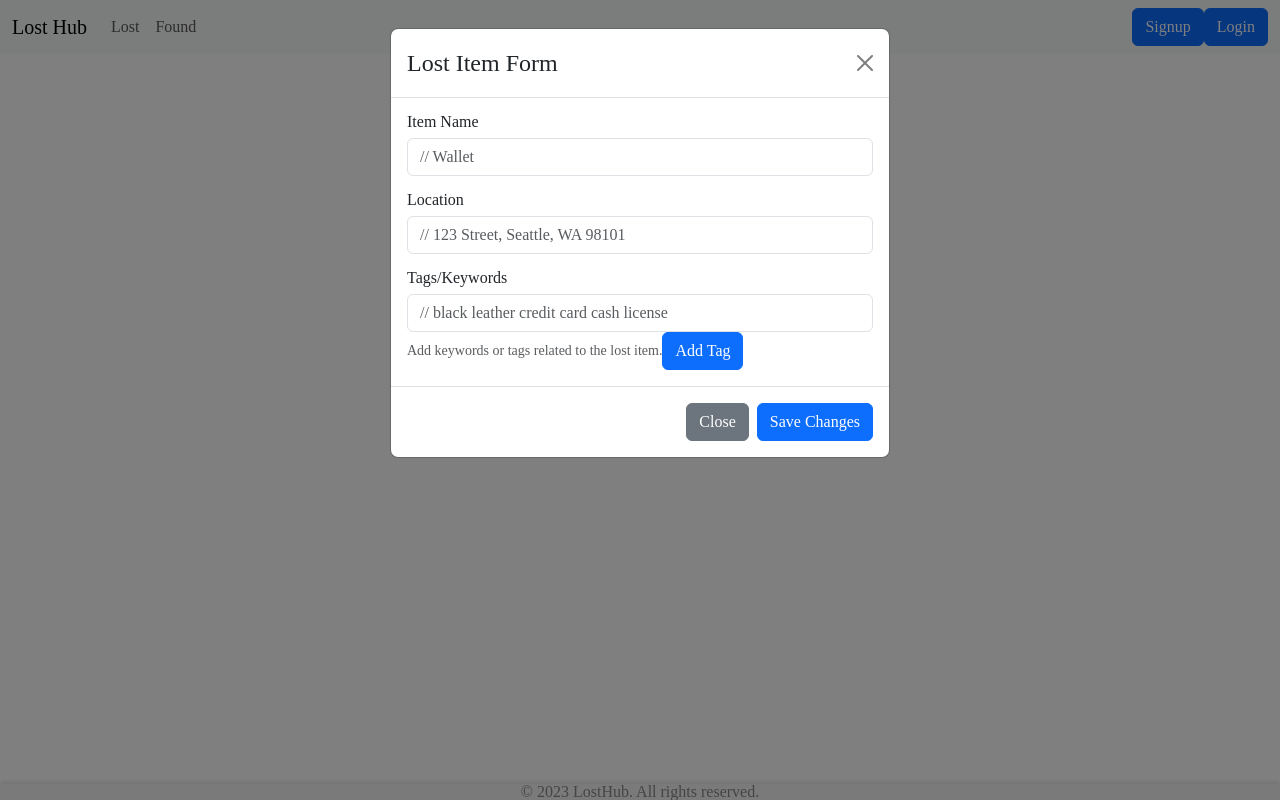
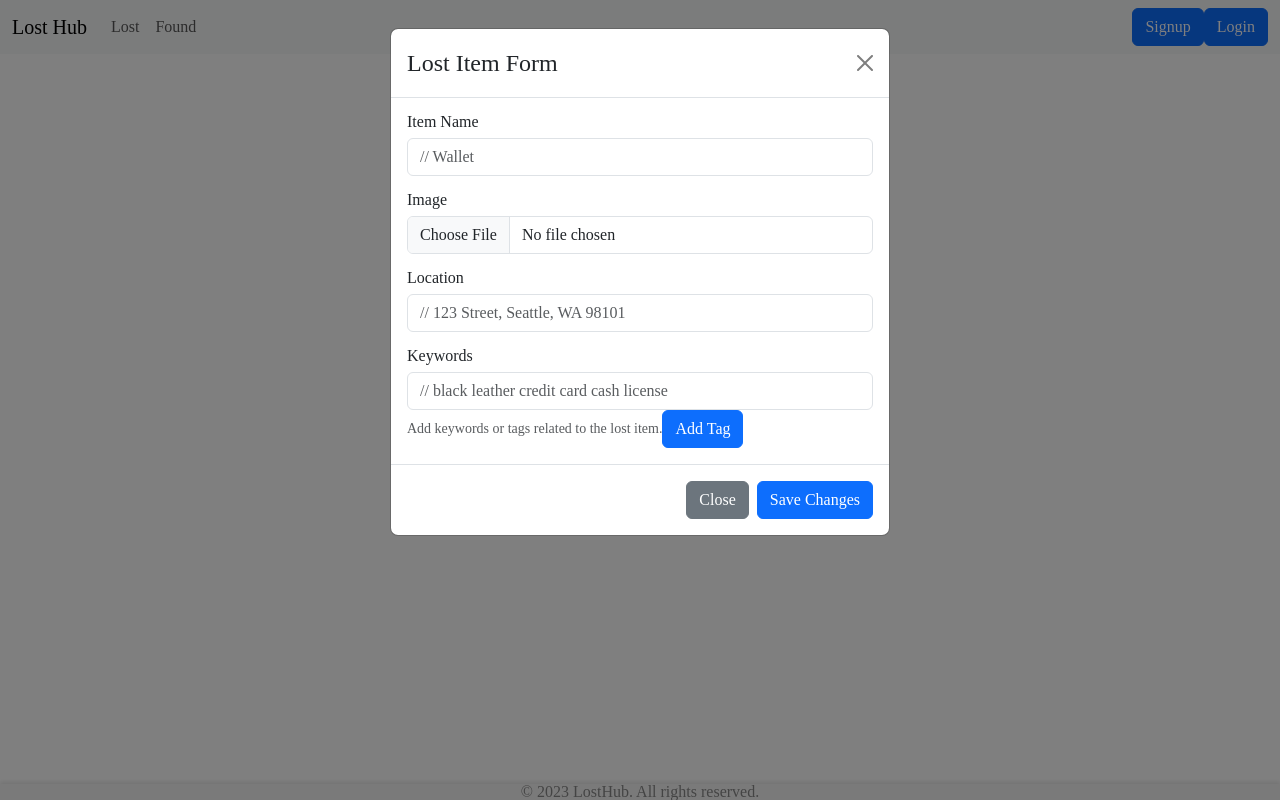
Before and after one commit to anything-for-now/anything, a React (Vite) app: page /lost in a window 1280 px wide. Both pictures are taken after a click on the button "+ Lost Item". Built offline with nearby package versions, Linux system fonts and the light colour scheme.

Commit message:
added image upload input

```diff
--- a/src/components/Lost.jsx
+++ b/src/components/Lost.jsx
@@ -5,6 +5,7 @@
   const [showModal, setShowModal] = useState(false);
   const [tags, setTags] = useState([]);
   const [tagInput, setTagInput] = useState('');
+  const [selectedFile, setSelectedFile] = useState(null);
 
   const handleShowModal = () => {
     setShowModal(true);
@@ -30,6 +31,11 @@
     setTags(newTags);
   };
 
+  const handleFileChange = (e) => {
+    setSelectedFile(e.target.files[0]);
+  };
+
+
   return (
     <>
       <Button onClick={handleShowModal}>+ Lost Item</Button>
@@ -43,12 +49,19 @@
             <Form.Label>Item Name</Form.Label>
             <Form.Control type='text' placeholder='// Wallet' />
           </Form.Group>
+          <Form.Group controlId='formFile' className='mb-3'>
+            <Form.Label>Image</Form.Label>
+            <Form.Control type='file' onChange={handleFileChange} />
+          </Form.Group>
           <Form.Group className='mb-3' controlId='exampleForm.ControlInput1'>
             <Form.Label>Location</Form.Label>
-            <Form.Control type='text' placeholder='// 123 Street, Seattle, WA 98101' />
+            <Form.Control
+              type='text'
+              placeholder='// 123 Street, Seattle, WA 98101'
+            />
           </Form.Group>
           <Form.Group controlId='tags'>
-            <Form.Label>Tags/Keywords</Form.Label>
+            <Form.Label>Keywords</Form.Label>
             <div>
               {tags.map((tag, index) => (
                 <Badge key={index} className='mr-2' variant='primary'>
```
